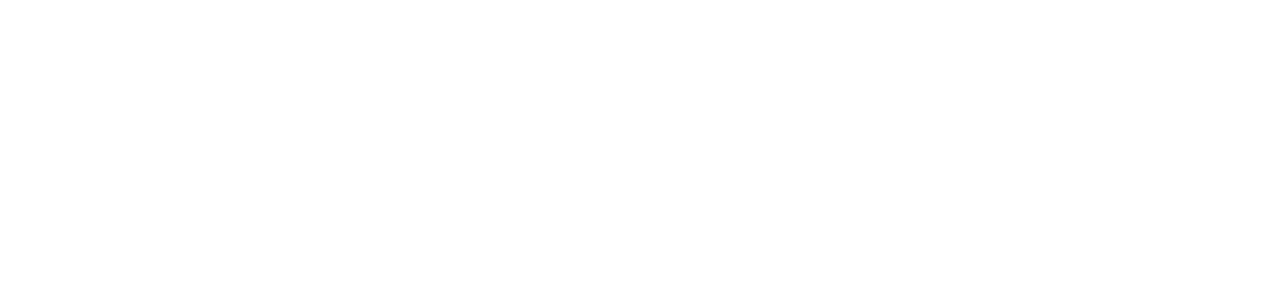
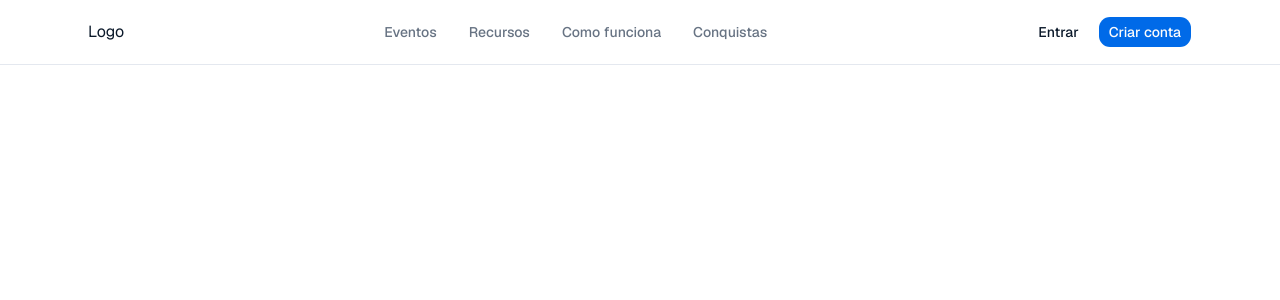
Before and after one commit to HenriqueSagawa/event-hub, a Next.js app in the folder frontend/: page / in a window 1280 px wide. Shown: the top 300 px of the page. Built offline with nearby package versions, Linux system fonts and the light colour scheme.

Commit message:
feat(frontend): add SiteHeader component and update design tokens for custom branding and theme management

```diff
--- a/frontend/app/globals.css
+++ b/frontend/app/globals.css
@@ -1,12 +1,13 @@
-@import "tailwindcss";
-@import "tw-animate-css";
-@import "shadcn/tailwind.css";
+@import 'tailwindcss';
+@import 'tw-animate-css';
+@import 'shadcn/tailwind.css';
 
-@custom-variant dark (&:is(.dark *));
+@custom-variant light (&:is(.light *));
 
 @theme inline {
   --font-heading: var(--font-sans);
-    --font-sans: var(--font-sans);
+  --font-sans: var(--font-geist-sans), 'Geist Fallback';
+  --font-mono: var(--font-geist-mono), 'Geist Mono Fallback';
   --color-sidebar-ring: var(--sidebar-ring);
   --color-sidebar-border: var(--sidebar-border);
   --color-sidebar-accent-foreground: var(--sidebar-accent-foreground);
@@ -48,41 +49,43 @@
 }
 
 :root {
+  color-scheme: light;
   --background: oklch(1 0 0);
-    --foreground: oklch(0.145 0 0);
+  --foreground: oklch(0.21 0.04 256);
   --card: oklch(1 0 0);
-    --card-foreground: oklch(0.145 0 0);
+  --card-foreground: oklch(0.21 0.04 256);
   --popover: oklch(1 0 0);
-    --popover-foreground: oklch(0.145 0 0);
-    --primary: oklch(0.205 0 0);
-    --primary-foreground: oklch(0.985 0 0);
-    --secondary: oklch(0.97 0 0);
-    --secondary-foreground: oklch(0.205 0 0);
-    --muted: oklch(0.97 0 0);
-    --muted-foreground: oklch(0.556 0 0);
-    --accent: oklch(0.97 0 0);
-    --accent-foreground: oklch(0.205 0 0);
+  --popover-foreground: oklch(0.21 0.04 256);
+  --primary: oklch(0.55 0.21 257);
+  --primary-foreground: oklch(0.99 0 0);
+  --secondary: oklch(0.97 0.02 257);
+  --secondary-foreground: oklch(0.42 0.16 257);
+  --muted: oklch(0.97 0.01 257);
+  --muted-foreground: oklch(0.55 0.03 257);
+  --accent: oklch(0.95 0.03 257);
+  --accent-foreground: oklch(0.42 0.16 257);
   --destructive: oklch(0.577 0.245 27.325);
-    --border: oklch(0.922 0 0);
-    --input: oklch(0.922 0 0);
-    --ring: oklch(0.708 0 0);
-    --chart-1: oklch(0.87 0 0);
-    --chart-2: oklch(0.556 0 0);
-    --chart-3: oklch(0.439 0 0);
-    --chart-4: oklch(0.371 0 0);
-    --chart-5: oklch(0.269 0 0);
-    --radius: 0.625rem;
-    --sidebar: oklch(0.985 0 0);
-    --sidebar-foreground: oklch(0.145 0 0);
-    --sidebar-primary: oklch(0.205 0 0);
-    --sidebar-primary-foreground: oklch(0.985 0 0);
-    --sidebar-accent: oklch(0.97 0 0);
-    --sidebar-accent-foreground: oklch(0.205 0 0);
-    --sidebar-border: oklch(0.922 0 0);
-    --sidebar-ring: oklch(0.708 0 0);
+  --border: oklch(0.93 0.01 257);
+  --input: oklch(0.93 0.01 257);
+  --ring: oklch(0.55 0.21 257);
+  --chart-1: oklch(0.55 0.21 257);
+  --chart-2: oklch(0.65 0.16 240);
+  --chart-3: oklch(0.72 0.13 225);
+  --chart-4: oklch(0.8 0.1 210);
+  --chart-5: oklch(0.45 0.18 265);
+  --radius: 0.75rem;
+  --sidebar: oklch(0.98 0.01 257);
+  --sidebar-foreground: oklch(0.21 0.04 256);
+  --sidebar-primary: oklch(0.55 0.21 257);
+  --sidebar-primary-foreground: oklch(0.99 0 0);
+  --sidebar-accent: oklch(0.95 0.03 257);
+  --sidebar-accent-foreground: oklch(0.42 0.16 257);
+  --sidebar-border: oklch(0.93 0.01 257);
+  --sidebar-ring: oklch(0.55 0.21 257);
 }
 
 .dark {
+  color-scheme: dark;
   --background: oklch(0.145 0 0);
   --foreground: oklch(0.985 0 0);
   --card: oklch(0.205 0 0);
@@ -116,6 +119,43 @@
   --sidebar-ring: oklch(0.556 0 0);
 }
 
+@media (prefers-color-scheme: dark) {
+  :root:not(.light) {
+    color-scheme: dark;
+    --background: oklch(0.145 0 0);
+    --foreground: oklch(0.985 0 0);
+    --card: oklch(0.205 0 0);
+    --card-foreground: oklch(0.985 0 0);
+    --popover: oklch(0.205 0 0);
+    --popover-foreground: oklch(0.985 0 0);
+    --primary: oklch(0.922 0 0);
+    --primary-foreground: oklch(0.205 0 0);
+    --secondary: oklch(0.269 0 0);
+    --secondary-foreground: oklch(0.985 0 0);
+    --muted: oklch(0.269 0 0);
+    --muted-foreground: oklch(0.708 0 0);
+    --accent: oklch(0.269 0 0);
+    --accent-foreground: oklch(0.985 0 0);
+    --destructive: oklch(0.704 0.191 22.216);
+    --border: oklch(1 0 0 / 10%);
+    --input: oklch(1 0 0 / 15%);
+    --ring: oklch(0.556 0 0);
+    --chart-1: oklch(0.87 0 0);
+    --chart-2: oklch(0.556 0 0);
+    --chart-3: oklch(0.439 0 0);
+    --chart-4: oklch(0.371 0 0);
+    --chart-5: oklch(0.269 0 0);
+    --sidebar: oklch(0.205 0 0);
+    --sidebar-foreground: oklch(0.985 0 0);
+    --sidebar-primary: oklch(0.488 0.243 264.376);
+    --sidebar-primary-foreground: oklch(0.985 0 0);
+    --sidebar-accent: oklch(0.269 0 0);
+    --sidebar-accent-foreground: oklch(0.985 0 0);
+    --sidebar-border: oklch(1 0 0 / 10%);
+    --sidebar-ring: oklch(0.556 0 0);
+  }
+}
+
 @layer base {
   * {
     @apply border-border outline-ring/50;
--- a/frontend/app/layout.tsx
+++ b/frontend/app/layout.tsx
@@ -1,4 +1,4 @@
-import type { Metadata } from "next";
+import type { Metadata, Viewport } from "next";
 import { Geist, Geist_Mono } from "next/font/google";
 import "./globals.css";
 
@@ -17,6 +17,11 @@
   description: "",
 };
 
+export const viewport: Viewport = {
+  colorScheme: "light",
+  themeColor: "#ffffff",
+};
+
 export default function RootLayout({
   children,
 }: Readonly<{
@@ -24,8 +29,9 @@
 }>) {
   return (
     <html
+      suppressHydrationWarning
       lang="pt-br"
-      className={`${geistSans.variable} ${geistMono.variable} h-full antialiased`}
+      className={`${geistSans.variable} ${geistMono.variable} h-full antialiased light`}
     >
       <body className="min-h-full flex flex-col">{children}</body>
     </html>
--- a/frontend/app/page.tsx
+++ b/frontend/app/page.tsx
@@ -1,9 +1,10 @@
+import { SiteHeader } from "@/components/site-header";
 import Image from "next/image";
 
 export default function Home() {
   return (
-    <div>
-
+    <div className="flex min-h-screen flex-col bg-background">
+      <SiteHeader />
     </div>
   );
 }
--- /dev/null
+++ b/frontend/components/site-header.tsx
@@ -0,0 +1,83 @@
+"use client";
+
+import { useState } from "react";
+import Link from "next/link";
+import { Menu, X } from "lucide-react";
+import { Button } from "@/components/ui/button";
+
+const navLinks = [
+  { label: "Eventos", href: "#eventos" },
+  { label: "Recursos", href: "#recursos" },
+  { label: "Como funciona", href: "#como-funciona" },
+  { label: "Conquistas", href: "#conquistas" },
+];
+
+export function SiteHeader() {
+  const [open, setOpen] = useState(false);
+
+  return (
+    <header className="sticky top-0 z-50 border-b border-border bg-background/80 backdrop-blur-md">
+      <div className="mx-auto flex h-16 max-w-6xl items-center justify-between px-4 sm:px-6">
+        <Link href="/" aria-label="Página Inicial">
+          Logo
+        </Link>
+
+        <nav className="hidden items-center gap-8 md:flex">
+          {navLinks.map((link) => (
+            <Link
+              key={link.href}
+              href={link.href}
+              className="text-sm font-medium text-muted-foreground transition-colors hover:text-primary"
+            >
+              {link.label}
+            </Link>
+          ))}
+        </nav>
+
+        <div className="hidden items-center gap-2 md:flex">
+          <Button asChild variant="ghost">
+            <Link href="/login">Entrar</Link>
+          </Button>
+          <Button asChild>
+            <Link href="/login">Criar conta</Link>
+          </Button>
+        </div>
+
+        <button
+          type="button"
+          onClick={() => setOpen((v) => !v)}
+          className="flex size-10 items-center justify-center rounded-lg text-foreground md:hidden"
+          aria-label={open ? "Fechar menu" : "Abrir menu"}
+          aria-expanded={open}
+        >
+          {open ? <X className="size-5" /> : <Menu className="size-5" />}
+        </button>
+      </div>
+
+      {open && (
+        <div className="border-t border-border bg-background md:hidden">
+          <nav className="mx-auto flex max-w-6xl flex-col gap-1 px-4 py-4">
+            {navLinks.map((link) => (
+              <a
+                key={link.href}
+                href={link.href}
+                onClick={() => setOpen(false)}
+                className="rounded-lg px-3 py-2 text-sm font-medium text-muted-foreground hover:bg-muted hover:text-primary"
+              >
+                {link.label}
+              </a>
+            ))}
+            <div className="mt-2 flex flex-col gap-2">
+              <Button asChild variant="outline">
+                <Link href="/login">Entrar</Link>
+              </Button>
+              <Button asChild>
+                <Link href="/login">Criar conta</Link>
+              </Button>
+            </div>
+          </nav>
+        </div>
+      )}
+    </header>
+  );
+}
```
Lines whose indentation alone changed are shown as unchanged.
